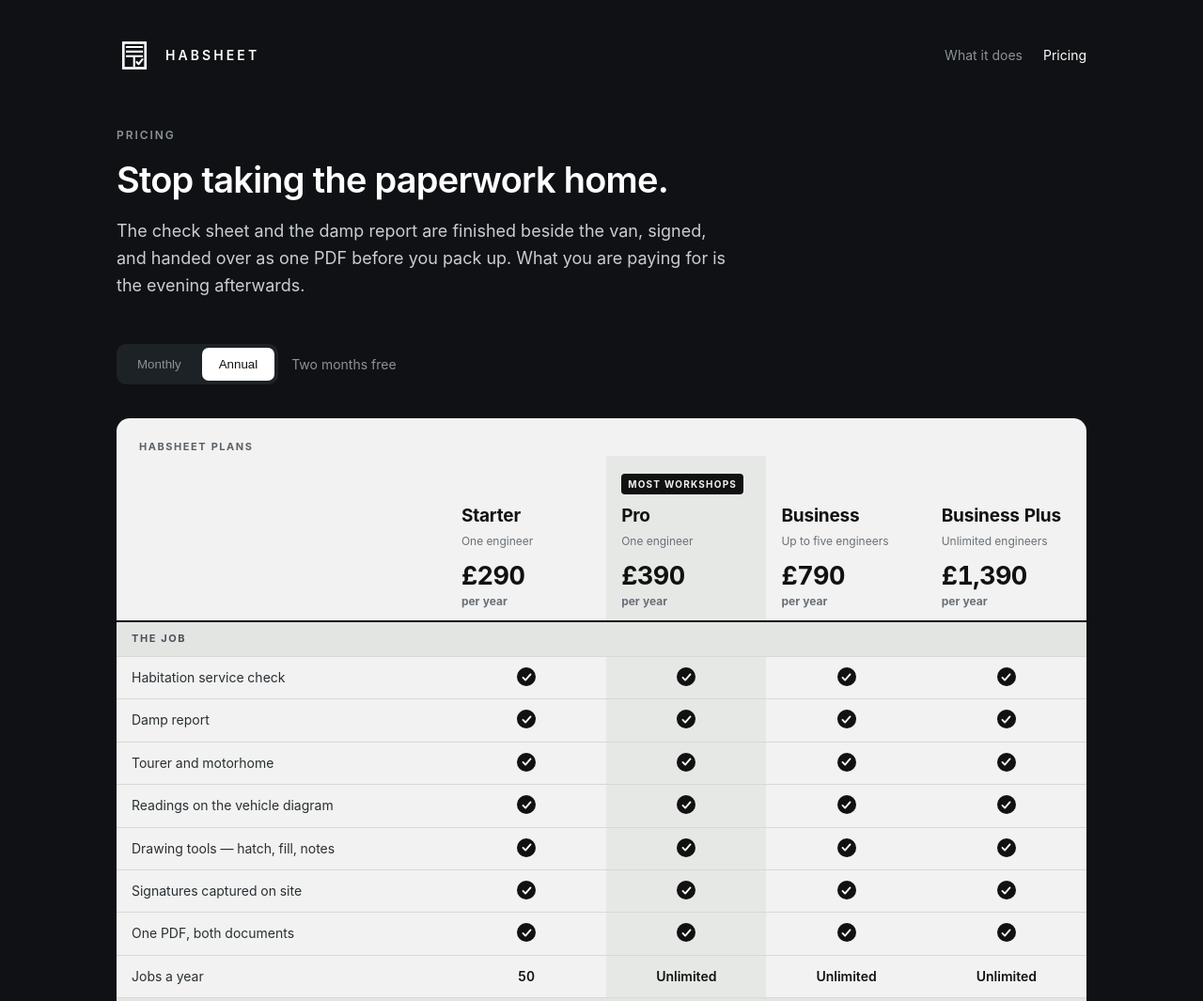
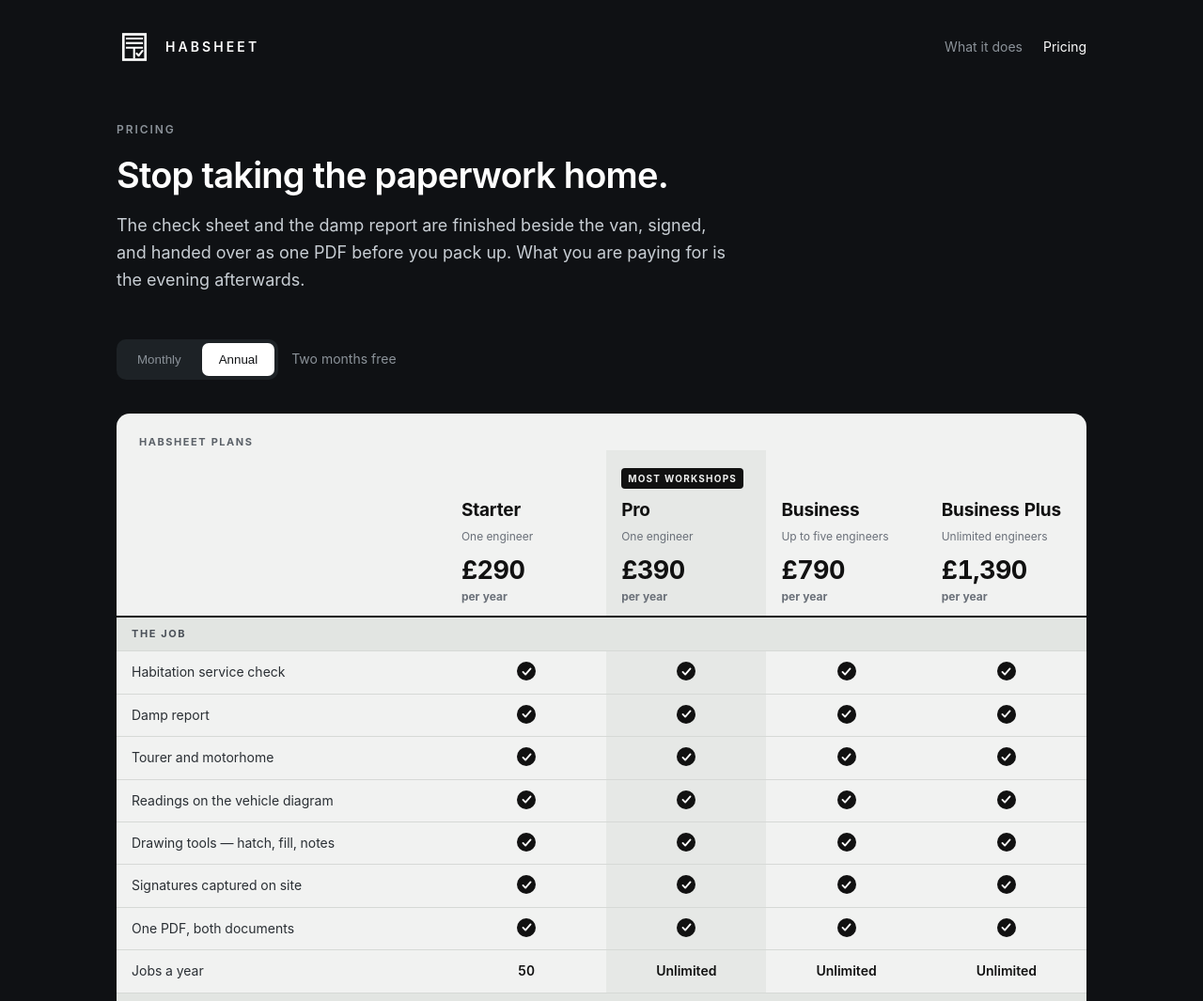
Before and after one commit to Faruqbatula/habsheet-site, a plain HTML site: page pricing.html in a window 1280 px wide. Shown: the top 1065 px of the page at 94% size. Drawn offline with Linux system fonts and the light colour scheme.

Commit message:
Update pricing.html

```diff
--- a/pricing.html
+++ b/pricing.html
@@ -23,11 +23,18 @@
   a{color:#fff}
 
   /* ---- header ---- */
-  header{display:flex;align-items:center;gap:14px;padding-block:40px 0}
+  /* 28px, the same on both pages. The nav's own 11px supplies the breathing room
+   that a taller header used to; 40 pushed the content down for nothing. */
+header{display:flex;align-items:center;gap:14px;padding-block:28px 0}
   .mark{width:38px;height:38px;flex:none}
   .name{font-size:14px;letter-spacing:.22em;text-transform:uppercase;font-weight:600}
   .nav{margin-left:auto;display:flex;gap:22px}
-  .nav a{font-size:14px;color:var(--dim);text-decoration:none}
+  /* 44 px of target, not 22. The anchors are flex items — .nav is display:flex —
+   so they are blockified and this padding is real layout height rather than
+   the phantom box inline padding would give. Everything else on both pages is
+   already a 48 px target; this was the last thing under it, and it is the
+   navigation. */
+.nav a{font-size:14px;color:var(--dim);text-decoration:none;padding-block:11px}
   .nav a:hover{color:#fff}
   .nav a[aria-current="page"]{color:#fff}
   .nav a:focus-visible{outline:2px solid #fff;outline-offset:3px;border-radius:3px}
```
